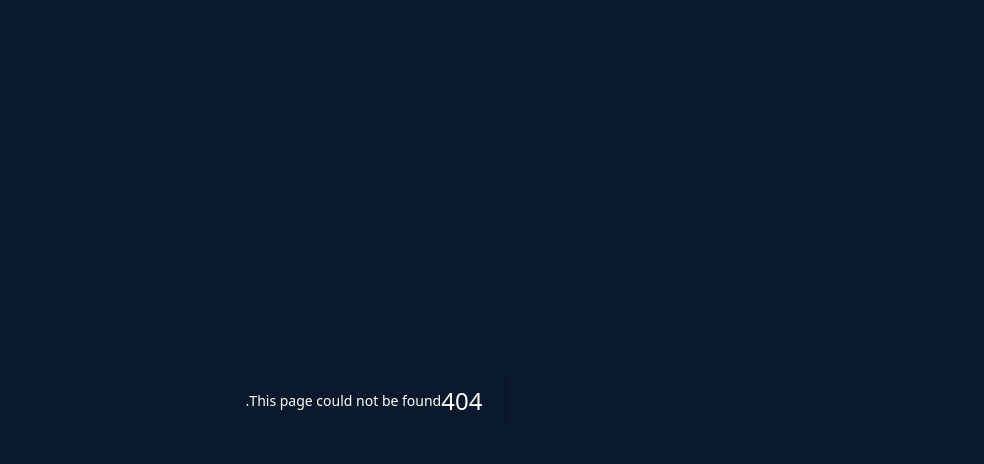
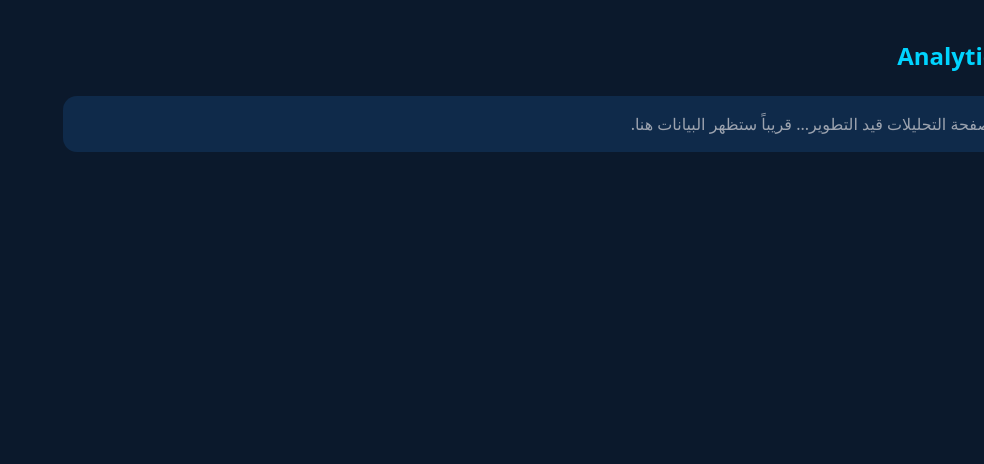
Before and after one commit to Mofeed25/SolarMindfrontened, a Next.js app: page /analytics in a window 1280 px wide. Before the commit this address had no page. Shown: the top 464 px of the page, without its empty margins (296-1280 px from the left). Built offline with nearby package versions, Linux system fonts and the light colour scheme; sample sign-in values are in the browser's storage.

Commit message:
Update and rename مستند نصي جديد (2).txt to page.tsx

```diff
--- /dev/null
+++ b/app/analytics/page.tsx
@@ -0,0 +1,22 @@
+"use client";
+
+import ProtectedRoute from "../../components/ProtectedRoute";
+
+export default function AnalyticsPage() {
+    return (
+        <ProtectedRoute>
+            <div className="p-2">
+                <h1 className="text-[#00D4FF] text-2xl font-bold mb-6">
+                    Analytics
+                </h1>
+
+                {/* هنا ستضع لاحقاً الرسوم البيانية أو جداول البيانات */}
+                <div className="card">
+                    <p className="text-gray-400">
+                        صفحة التحليلات قيد التطوير... قريباً ستظهر البيانات هنا.
+                    </p>
+                </div>
+            </div>
+        </ProtectedRoute>
+    );
+}
```
Also changed, not shown: app/analytics/مستند نصي جديد (2).txt (deleted).
